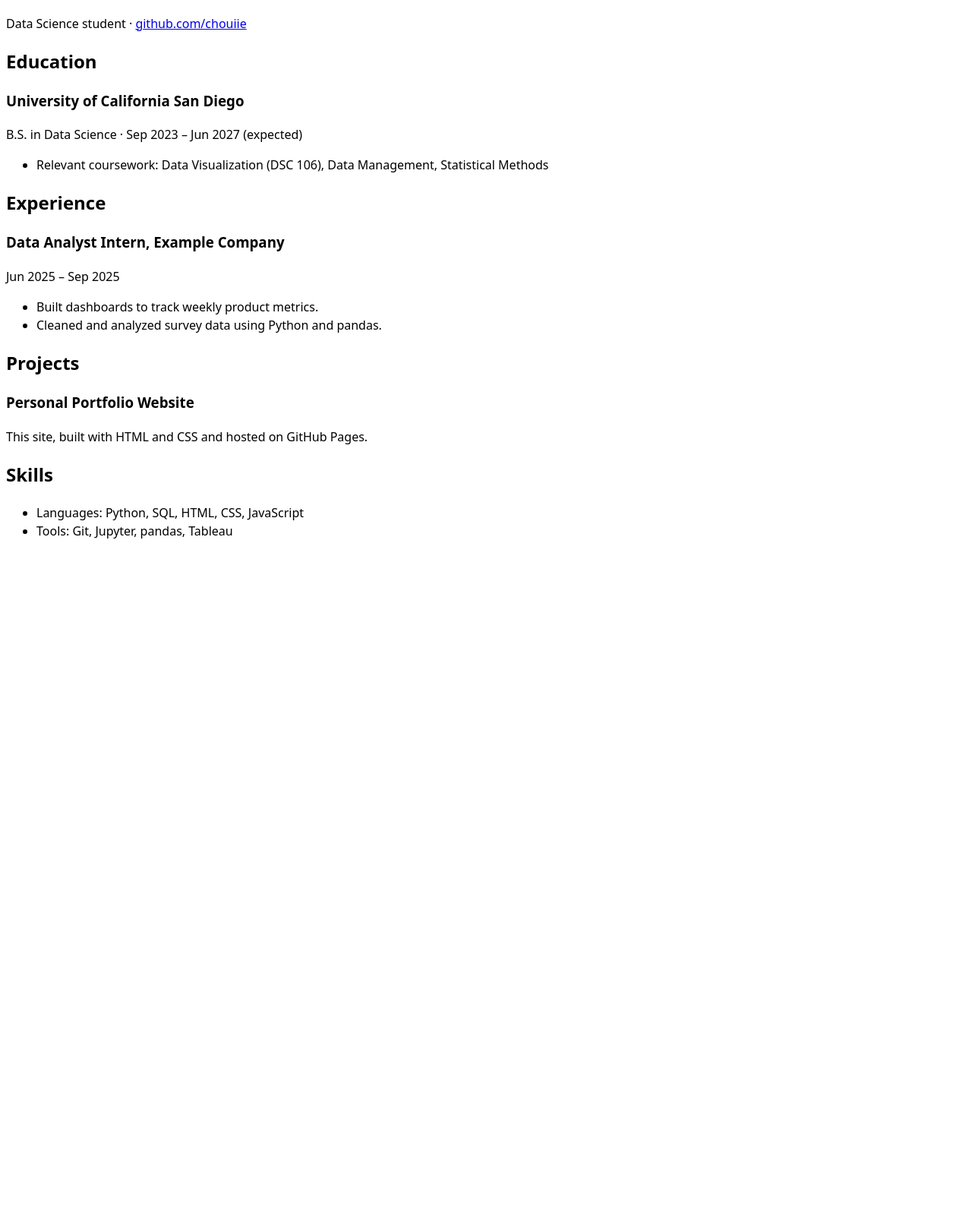
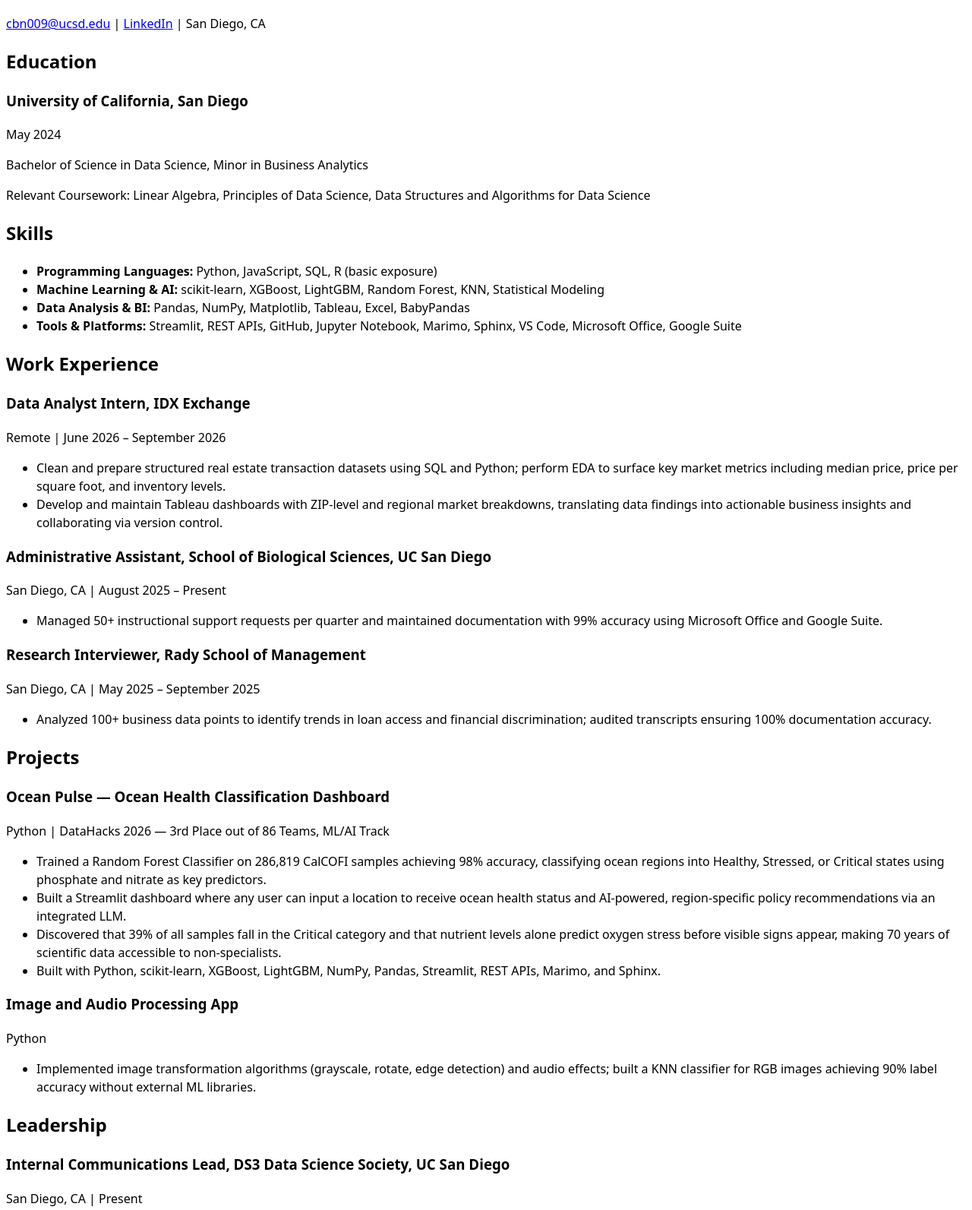
Before and after one commit to chouiie/portfolio, a plain HTML site: page resume/index.html in a window 1280 px wide. Shown: the part 104-1697 px from the top of the page at 76% size. Before the commit the page ends 831 px from the top, so only its background shows below. Drawn offline with Linux system fonts and the light colour scheme.

Commit message:
Fill resume page with real resume content

```diff
--- a/resume/index.html
+++ b/resume/index.html
@@ -17,32 +17,63 @@
 
     <header>
         <h1>Chau Nguyen</h1>
-        <p>Data Science student · <a href="https://github.com/chouiie" target="_blank">github.com/chouiie</a></p>
+        <p>
+            <a href="mailto:cbn009@ucsd.edu">cbn009@ucsd.edu</a> |
+            <a href="https://www.linkedin.com/in/chau-nguyen-8b9240270" target="_blank">LinkedIn</a> |
+            San Diego, CA
+        </p>
     </header>
 
     <section>
         <h2>Education</h2>
         <article>
             <header>
-                <h3>University of California San Diego</h3>
-                <p>B.S. in Data Science · <time datetime="2023-09">Sep 2023</time> – <time datetime="2027-06">Jun 2027</time> (expected)</p>
+                <h3>University of California, San Diego</h3>
+                <p><time datetime="2024-05">May 2024</time></p>
             </header>
-            <ul>
-                <li>Relevant coursework: Data Visualization (DSC 106), Data Management, Statistical Methods</li>
-            </ul>
+            <p>Bachelor of Science in Data Science, Minor in Business Analytics</p>
+            <p>Relevant Coursework: Linear Algebra, Principles of Data Science, Data Structures and Algorithms for Data Science</p>
         </article>
     </section>
 
     <section>
-        <h2>Experience</h2>
+        <h2>Skills</h2>
+        <ul>
+            <li><strong>Programming Languages:</strong> Python, JavaScript, SQL, R (basic exposure)</li>
+            <li><strong>Machine Learning &amp; AI:</strong> scikit-learn, XGBoost, LightGBM, Random Forest, KNN, Statistical Modeling</li>
+            <li><strong>Data Analysis &amp; BI:</strong> Pandas, NumPy, Matplotlib, Tableau, Excel, BabyPandas</li>
+            <li><strong>Tools &amp; Platforms:</strong> Streamlit, REST APIs, GitHub, Jupyter Notebook, Marimo, Sphinx, VS Code, Microsoft Office, Google Suite</li>
+        </ul>
+    </section>
+
+    <section>
+        <h2>Work Experience</h2>
         <article>
             <header>
-                <h3>Data Analyst Intern, Example Company</h3>
-                <p><time datetime="2025-06">Jun 2025</time> – <time datetime="2025-09">Sep 2025</time></p>
+                <h3>Data Analyst Intern, IDX Exchange</h3>
+                <p>Remote | <time datetime="2026-06">June 2026</time> – <time datetime="2026-09">September 2026</time></p>
             </header>
             <ul>
-                <li>Built dashboards to track weekly product metrics.</li>
-                <li>Cleaned and analyzed survey data using Python and pandas.</li>
+                <li>Clean and prepare structured real estate transaction datasets using SQL and Python; perform EDA to surface key market metrics including median price, price per square foot, and inventory levels.</li>
+                <li>Develop and maintain Tableau dashboards with ZIP-level and regional market breakdowns, translating data findings into actionable business insights and collaborating via version control.</li>
+            </ul>
+        </article>
+        <article>
+            <header>
+                <h3>Administrative Assistant, School of Biological Sciences, UC San Diego</h3>
+                <p>San Diego, CA | <time datetime="2025-08">August 2025</time> – Present</p>
+            </header>
+            <ul>
+                <li>Managed 50+ instructional support requests per quarter and maintained documentation with 99% accuracy using Microsoft Office and Google Suite.</li>
+            </ul>
+        </article>
+        <article>
+            <header>
+                <h3>Research Interviewer, Rady School of Management</h3>
+                <p>San Diego, CA | <time datetime="2025-05">May 2025</time> – <time datetime="2025-09">September 2025</time></p>
+            </header>
+            <ul>
+                <li>Analyzed 100+ business data points to identify trends in loan access and financial discrimination; audited transcripts ensuring 100% documentation accuracy.</li>
             </ul>
         </article>
     </section>
@@ -50,17 +81,49 @@
     <section>
         <h2>Projects</h2>
         <article>
-            <h3>Personal Portfolio Website</h3>
-            <p>This site, built with HTML and CSS and hosted on GitHub Pages.</p>
+            <header>
+                <h3>Ocean Pulse — Ocean Health Classification Dashboard</h3>
+                <p>Python | DataHacks 2026 — 3rd Place out of 86 Teams, ML/AI Track</p>
+            </header>
+            <ul>
+                <li>Trained a Random Forest Classifier on 286,819 CalCOFI samples achieving 98% accuracy, classifying ocean regions into Healthy, Stressed, or Critical states using phosphate and nitrate as key predictors.</li>
+                <li>Built a Streamlit dashboard where any user can input a location to receive ocean health status and AI-powered, region-specific policy recommendations via an integrated LLM.</li>
+                <li>Discovered that 39% of all samples fall in the Critical category and that nutrient levels alone predict oxygen stress before visible signs appear, making 70 years of scientific data accessible to non-specialists.</li>
+                <li>Built with Python, scikit-learn, XGBoost, LightGBM, NumPy, Pandas, Streamlit, REST APIs, Marimo, and Sphinx.</li>
+            </ul>
+        </article>
+        <article>
+            <header>
+                <h3>Image and Audio Processing App</h3>
+                <p>Python</p>
+            </header>
+            <ul>
+                <li>Implemented image transformation algorithms (grayscale, rotate, edge detection) and audio effects; built a KNN classifier for RGB images achieving 90% label accuracy without external ML libraries.</li>
+            </ul>
         </article>
     </section>
 
     <section>
-        <h2>Skills</h2>
-        <ul>
-            <li>Languages: Python, SQL, HTML, CSS, JavaScript</li>
-            <li>Tools: Git, Jupyter, pandas, Tableau</li>
-        </ul>
+        <h2>Leadership</h2>
+        <article>
+            <header>
+                <h3>Internal Communications Lead, DS3 Data Science Society, UC San Diego</h3>
+                <p>San Diego, CA | Present</p>
+            </header>
+            <ul>
+                <li>Produce and distribute a weekly newsletter to 500+ members, coordinating event announcements, workshop highlights, and data science opportunities across the club.</li>
+            </ul>
+        </article>
+        <article>
+            <header>
+                <h3>Business Analyst, Product Management Club, UC San Diego</h3>
+                <p>San Diego, CA | Present</p>
+            </header>
+            <ul>
+                <li>Conducted competitive analysis of 10+ San Diego photobooth companies; delivered rebranding recommendations that directly informed EZ Photobooths' repositioning strategy.</li>
+                <li>Developed a 3-week go-to-market roadmap covering audience segmentation, content pillars, Instagram scheduling, and Google Ads structure across wedding, corporate, and QR service lines.</li>
+            </ul>
+        </article>
     </section>
 </body>
 </html>
```
